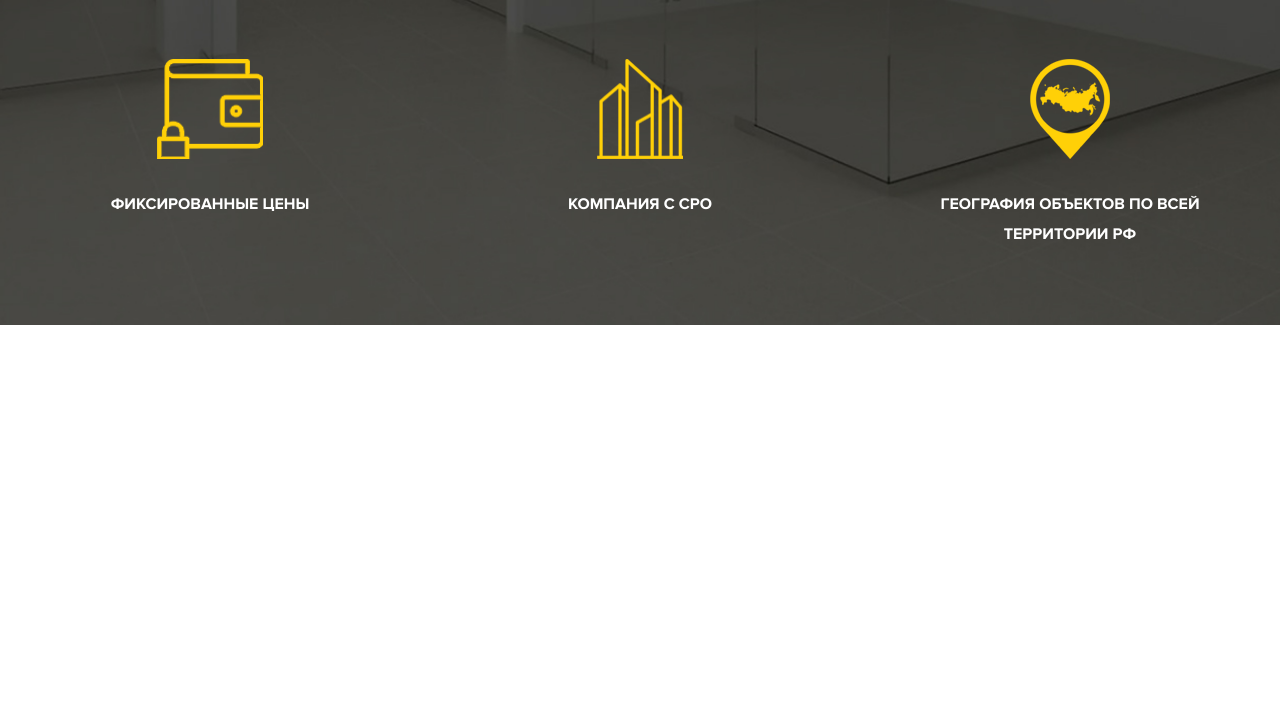
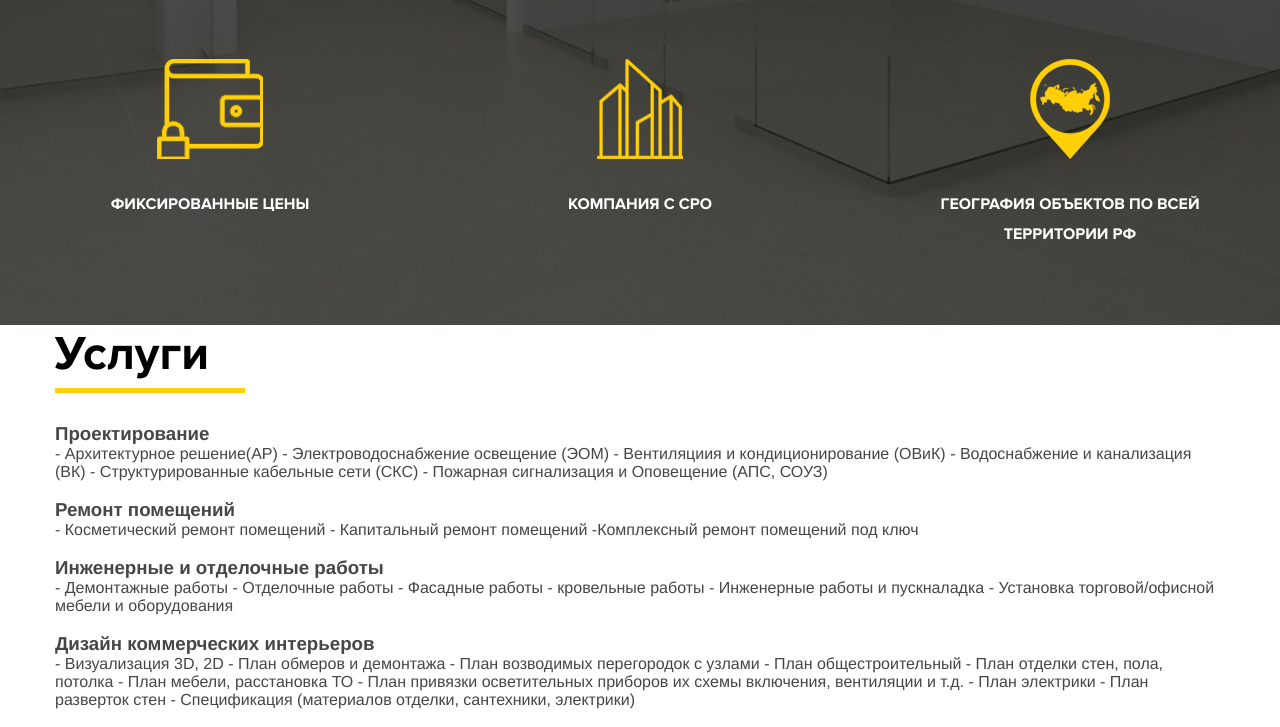
Before and after one commit to Aniamanson/stroy-m, a plain HTML site: page index.html in a window 1280 px wide. Shown: the part 4642-5369 px from the top of the page. Before the commit the page ends 4967 px from the top, so only its background shows below. Drawn offline with Linux system fonts and the light colour scheme.

```diff
--- a/index.html
+++ b/index.html
@@ -277,6 +277,72 @@
             </div>
         </article>
     </section>
+    <section>
+        <article>
+            <h2>Услуги</h2>
+            <div class="content">
+                <div class="card">
+                    <div class="left"></div>
+                    <div class="right">
+                        <h3>Проектирование</h3>
+                        <p>- Архитектурное решение(АР)
+                            - Электроводоснабжение освещение (ЭОМ)
+                            - Вентиляциия и кондиционирование (ОВиК)
+                            - Водоснабжение и канализация (ВК)
+                            - Структурированные кабельные сети (СКС)
+                            - Пожарная сигнализация и Оповещение (АПС,
+                              СОУЗ)</p>
+                        <img src="" alt="">
+                    </div>
+                </div>
+                <div class="card">
+                    <div class="left"></div>
+                    <div class="right">
+                        <h3>Ремонт помещений</h3>
+                        <p>- Косметический ремонт помещений
+                            - Капитальный ремонт помещений
+                            -Комплексный ремонт помещений
+                            под ключ</p>
+                        <img src="" alt="">
+                    </div>
+                </div>
+                <div class="card">
+                    <div class="left"></div>
+                    <div class="right">
+                        <h3>Инженерные и отделочные
+                            работы</h3>
+                        <p>- Демонтажные работы
+                            - Отделочные работы
+                            - Фасадные работы - кровельные работы
+                            - Инженерные работы и пускналадка
+                            - Установка торговой/офисной мебели
+                              и оборудования</p>
+                        <img src="" alt="">
+                    </div>
+                </div>
+                <div class="card">
+                    <div class="left"></div>
+                    <div class="right">
+                        <h3>Дизайн коммерческих
+                            интерьеров</h3>
+                        <p>- Визуализация 3D, 2D
+                            - План обмеров и демонтажа
+                            - План возводимых перегородок с узлами
+                            - План общестроительный
+                            - План отделки стен, пола, потолка
+                            - План мебели, расстановка ТО
+                            - План привязки осветительных приборов их
+                            схемы включения, вентиляции и т.д.
+                            - План электрики
+                            - План разверток стен
+                            - Спецификация (материалов отделки,
+                            сантехники, электрики)</p>
+                        <img src="" alt="">
+                    </div>
+                </div>
+            </div>
+        </article>
+    </section>
     <script src="/js/wow.min.js"></script>
     <script src="/js/main.js"></script>
 </body>
--- a/sass/main.scss
+++ b/sass/main.scss
@@ -621,6 +621,13 @@
                     background-size: cover;
                 }
 
+                .slider-img:hover {
+                    box-shadow: inset 0px 0px 20px 100px rgba(0,0,0,0.42);
+
+
+                }
+
+
                 .img-active {
                     border: 5px solid white;
                     box-shadow: 3px 30px 80px #848484;
```
Also changed, not shown: css/main.css, img/serv1.png (added), img/serv1_1.png (added), img/serv2.png (added), img/serv2_1.png (added), img/serv3.png (added), img/serv3_1.png (added), img/serv4.png (added).
